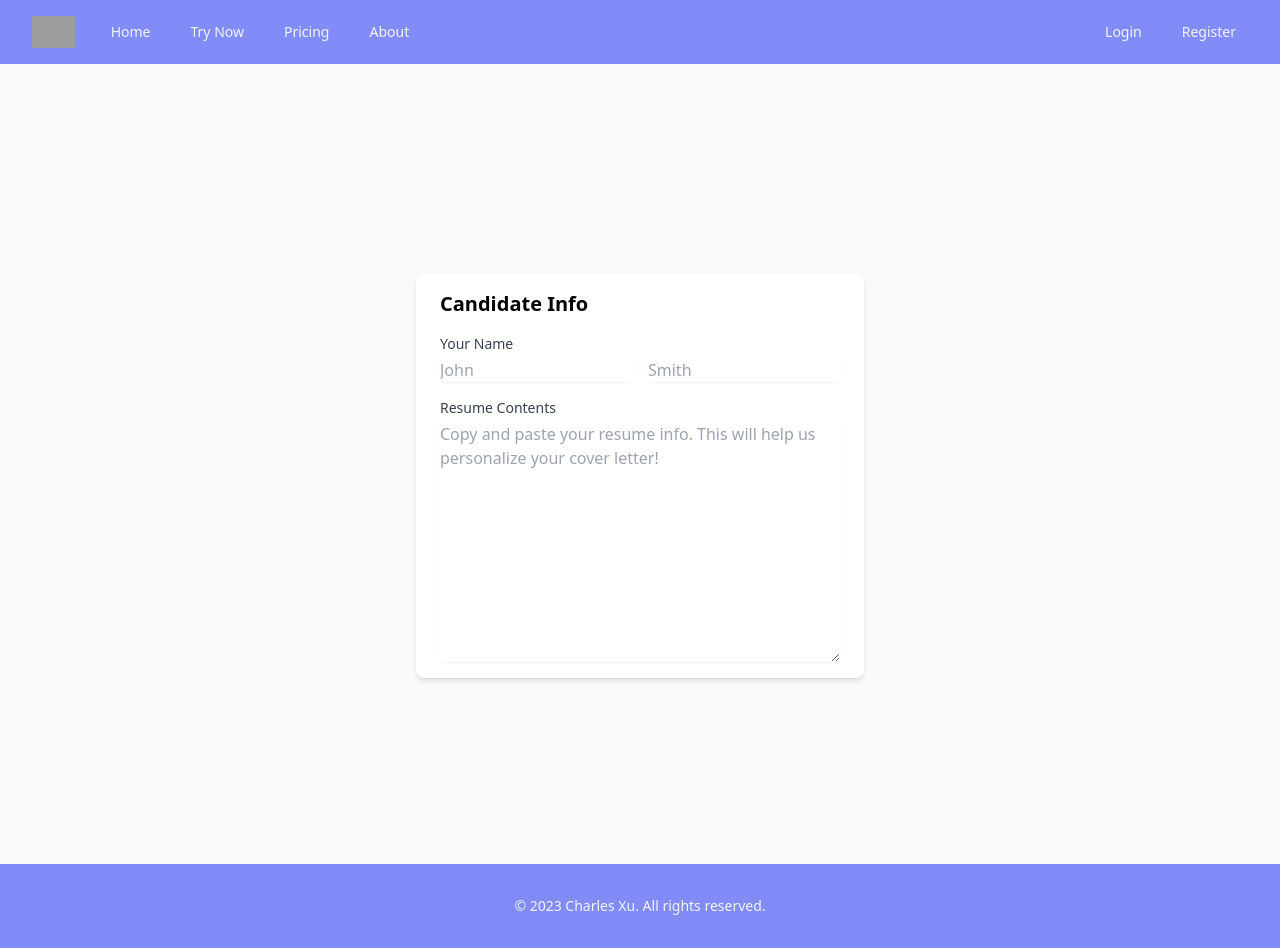
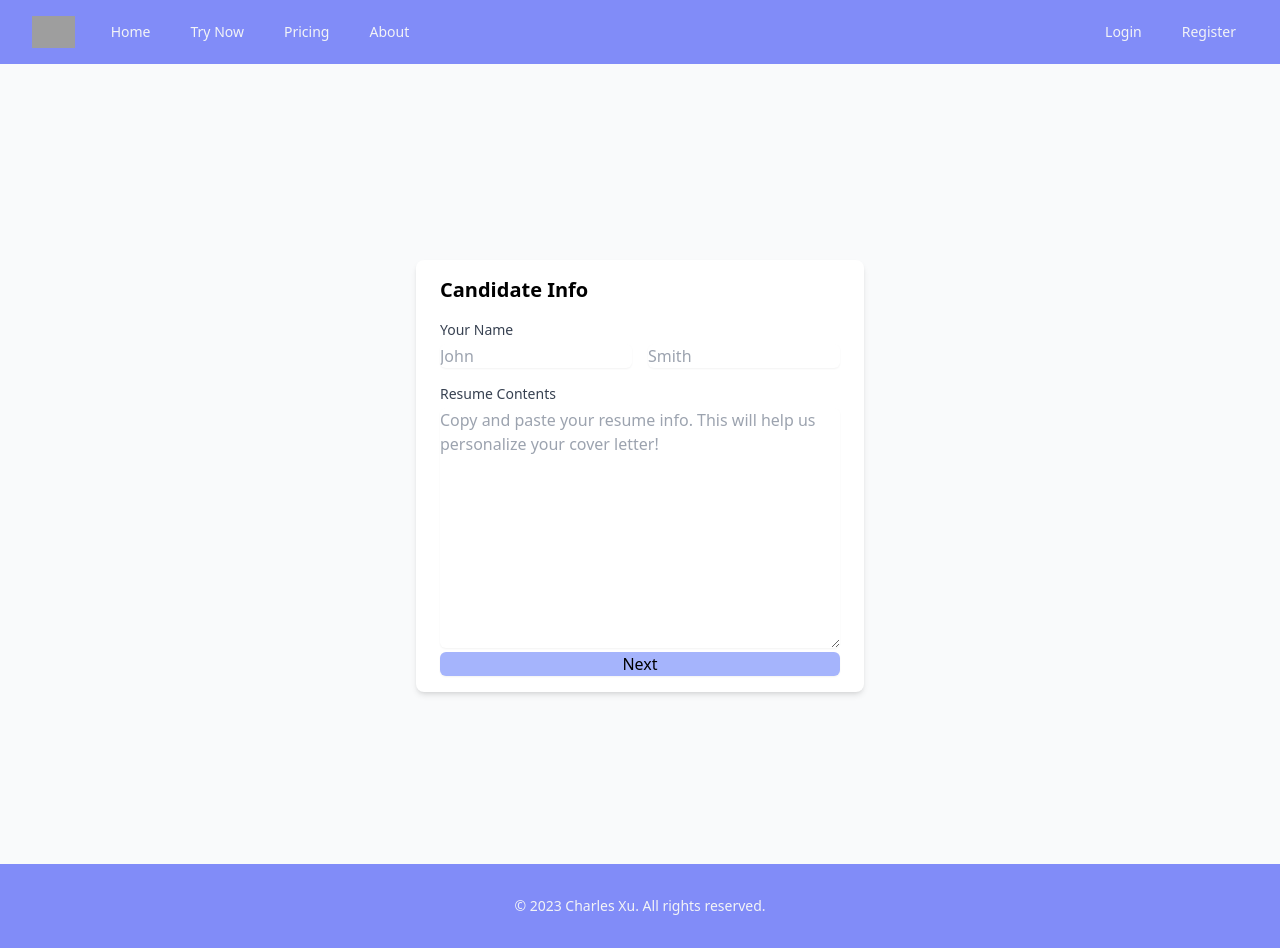
Before and after one commit to charlesxu27/covrd, a Next.js app: page /trynow in a window 1280 px wide. Built offline with nearby package versions, Linux system fonts and the light colour scheme; grey boxes are pictures that could not be loaded.

Commit message:
connect first form to second form

```diff
--- a/components/CandidateForm.tsx
+++ b/components/CandidateForm.tsx
@@ -5,7 +5,9 @@ interface candidateFormProps {
   nextStep: () => void;
 }
 
-export default function CandidateForm({ nextStep: onNext }: candidateFormProps) {
+export default function CandidateForm({
+  nextStep: nextStep,
+}: candidateFormProps) {
   const { formData, setFormData } = useFormContext();
 
   const handleChange = (e: React.ChangeEvent<HTMLInputElement>) => {
@@ -18,14 +20,14 @@ export default function CandidateForm({ nextStep: onNext }: candidateFormProps)
 
   const handleSubmit = (e: React.FormEvent<HTMLFormElement>) => {
     e.preventDefault();
-    onNext();
+    nextStep();
   };
 
   return (
     <div className="flex flex-col items-center min-h-screen pt-6 sm:justify-center sm:pt-0 bg-gray-50">
       <div className="w-full px-6 py-4 mt-6 overflow-hidden bg-white shadow-md sm:max-w-md sm:rounded-lg">
         <h3 className="font-bold text-xl">Candidate Info</h3>
-        <form>
+        <form onSubmit={handleSubmit}>
           <div className="mt-4">
             <label className="block text-sm font-medium text-gray-700 undefined">
               Your Name
@@ -70,6 +72,12 @@ export default function CandidateForm({ nextStep: onNext }: candidateFormProps)
               />
             </div>
           </div>
+          <button
+            type="submit"
+            className="block w-full mt-1 border-gray-300 bg-indigo-300 rounded-md shadow-sm focus:border-indigo-300 focus:ring focus:ring-indigo-200 focus:ring-opacity-50"
+          >
+            Next
+          </button>
         </form>
       </div>
     </div>
--- a/components/HiringManagerForm.tsx
+++ b/components/HiringManagerForm.tsx
@@ -1,6 +1,27 @@
 import React from "react";
+import { useFormContext } from "../contexts/FormContext";
 
-export default function HiringManagerForm() {
+interface hiringManagerFormProps {
+  nextStep: () => void;
+  prevStep: () => void;
+}
+
+export default function HiringManagerForm({
+  nextStep: nextStep,
+  prevStep: prevStep,
+}: hiringManagerFormProps) {
+  const { formData, setFormData } = useFormContext();
+
+  const handleChange = (e: React.ChangeEvent<HTMLInputElement>) => {
+    setFormData({ ...formData, [e.target.name]: e.target.value });
+  };
+
+  const handleSubmit = (e: React.FormEvent<HTMLFormElement>) => {
+    e.preventDefault();
+    nextStep();
+    prevStep();
+  };
+
   return (
     <div className="flex flex-col items-center min-h-screen pt-6 sm:justify-center sm:pt-0 bg-gray-50">
       <div className="w-full px-6 py-4 mt-6 overflow-hidden bg-white shadow-md sm:max-w-md sm:rounded-lg">
```
